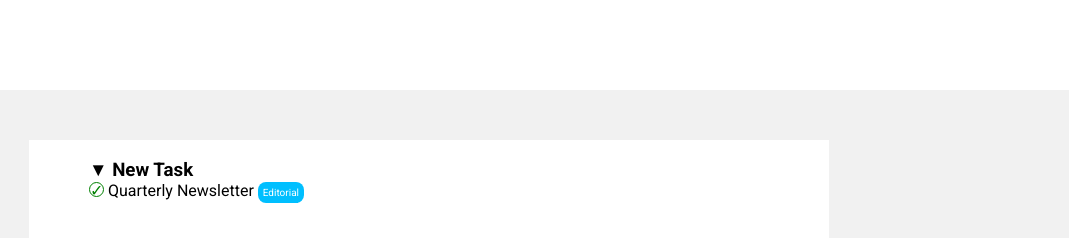
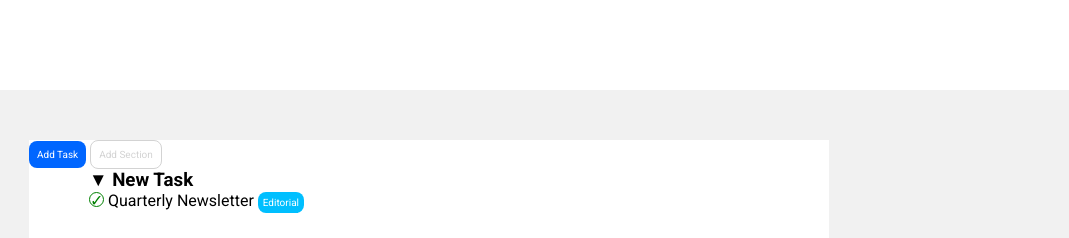
Before and after one commit to Ferlo94/html-css-toboolist, a plain HTML site: page html-css-toboolist/index.html in a window 1280 px wide. Shown: the top 238 px of the page, 211-1280 px from the left. Drawn offline with Linux system fonts and the light colour scheme.

Commit message:
inizio bottoni in alto

```diff
--- a/html-css-toboolist/CSS/style.css
+++ b/html-css-toboolist/CSS/style.css
@@ -4,6 +4,28 @@
     padding: 0;
     box-sizing: border-box;
 }
+
+.bottone1 {
+    background-color: #0066ff;
+    color: white;
+    padding: 8px;
+    text-align: center;
+    display: inline-block;
+    font-size: 10px;
+    border-radius: 8px;
+  }
+
+  .bottone2 {
+    background-color: white;
+    color: lightgray;
+    border: 1px solid lightgray;
+    border-color: lightgray;
+    padding: 8px;
+    text-align: center;
+    display: inline-block;
+    font-size: 10px;
+    border-radius: 8px;
+  }
 
 body {background-color: rgb(241, 241, 241);
     font-family: 'Roboto', sans-serif;
--- a/html-css-toboolist/index.html
+++ b/html-css-toboolist/index.html
@@ -18,8 +18,11 @@
     </header>
     <!-- LISTA TASK -->
     <main>
+
         <!-- NEW TASK -->
         <div class="contenitore-task">
+            <div class="bottone1">Add Task</div>
+            <div class="bottone2">Add Section </div>
             <br>
             <div class="lista-task">
                 <h3>&#9660 New Task</h3>
```
